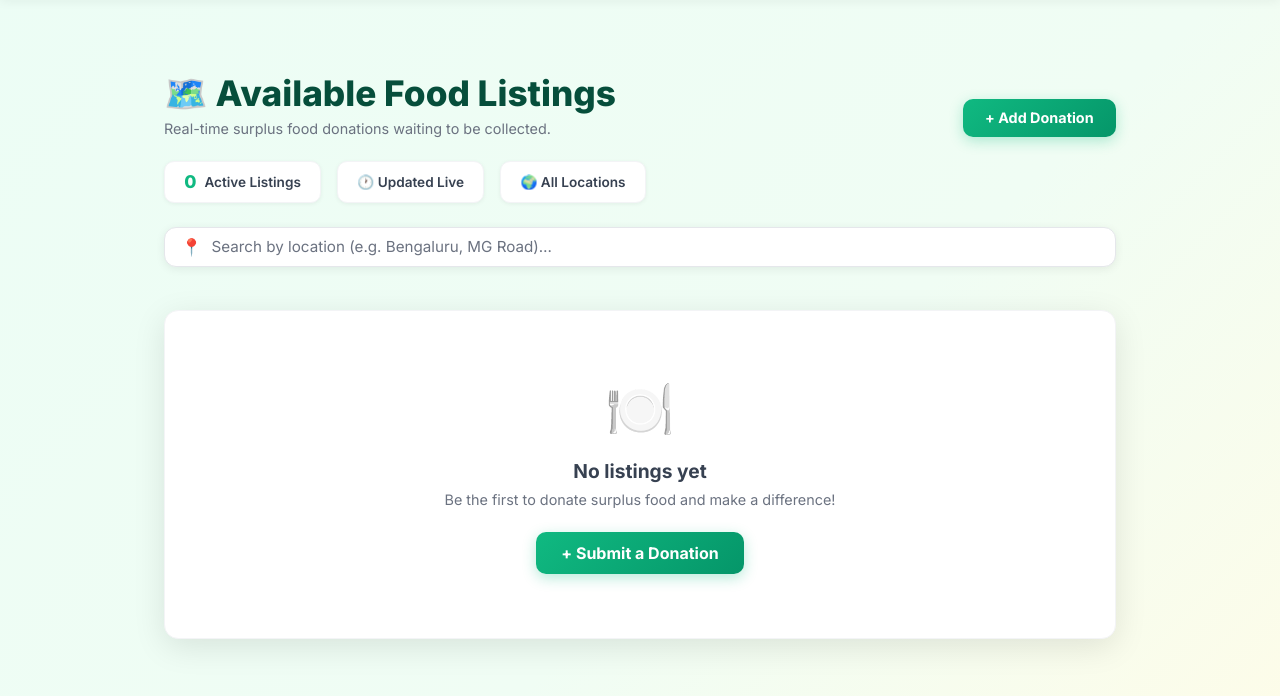
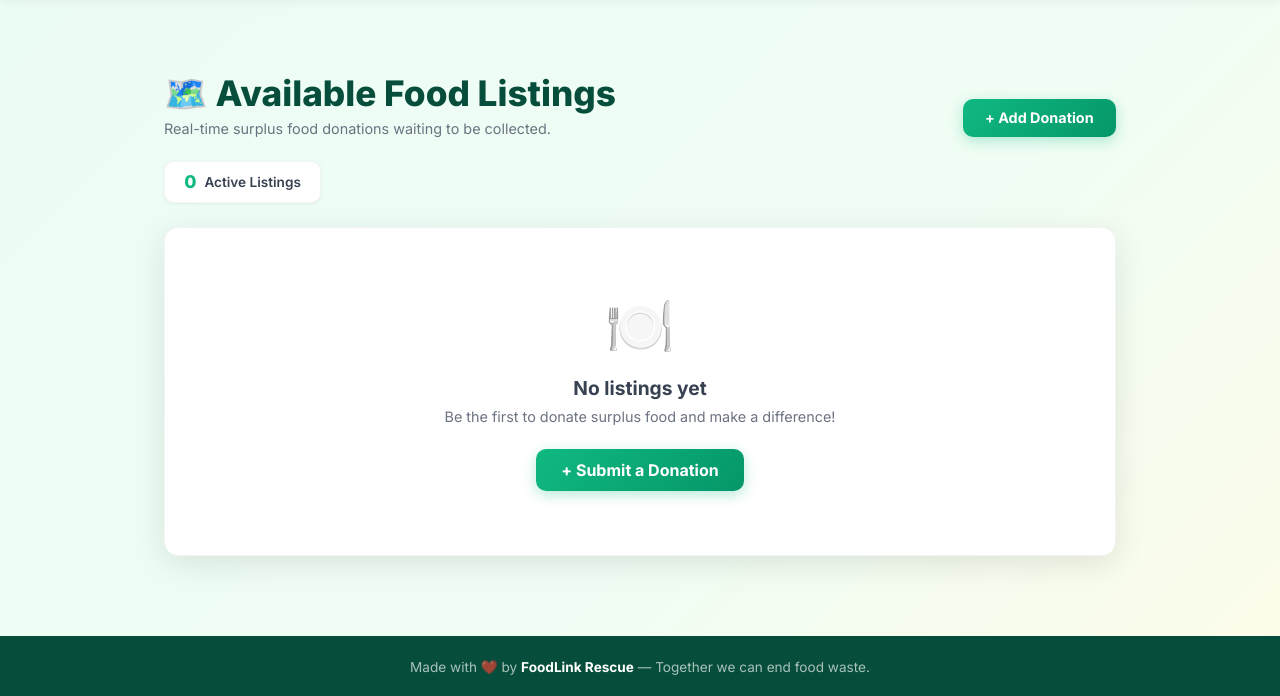
Before and after one commit to rakshitha-m2846/foodlink-rescue, a Flask app: page /view in a window 1280 px wide. Shown: the part 56-752 px from the top of the page. Run offline with Flask 3, Linux system fonts and the light colour scheme; data that the repository does not hold is empty.

Commit message:
Removed n restored the required buttons

```diff
--- a/templates/view.html
+++ b/templates/view.html
@@ -452,28 +452,6 @@
       <span class="chip-val">{{ listings | length }}</span>
       Active Listing{{ 's' if listings | length != 1 else '' }}
     </div>
-    <div class="stat-chip">
-      🕐 Updated Live
-    </div>
-    <div class="stat-chip">
-      🌍 All Locations
-    </div>
-  </div>
-
-  <!-- LOCATION SEARCH BAR -->
-  <div class="search-wrap" id="searchSection">
-    <div class="search-box">
-      <span class="search-icon">📍</span>
-      <input
-        type="text"
-        id="locationSearch"
-        placeholder="Search by location (e.g. Bengaluru, MG Road)…"
-        aria-label="Filter listings by location"
-        autocomplete="off"
-      />
-      <button class="search-clear" id="searchClearBtn" onclick="clearSearch()" title="Clear search">✕ Clear</button>
-    </div>
-    <p class="search-result-label" id="searchResultLabel"></p>
   </div>
 
   <!-- TABLE / EMPTY STATE -->
```
